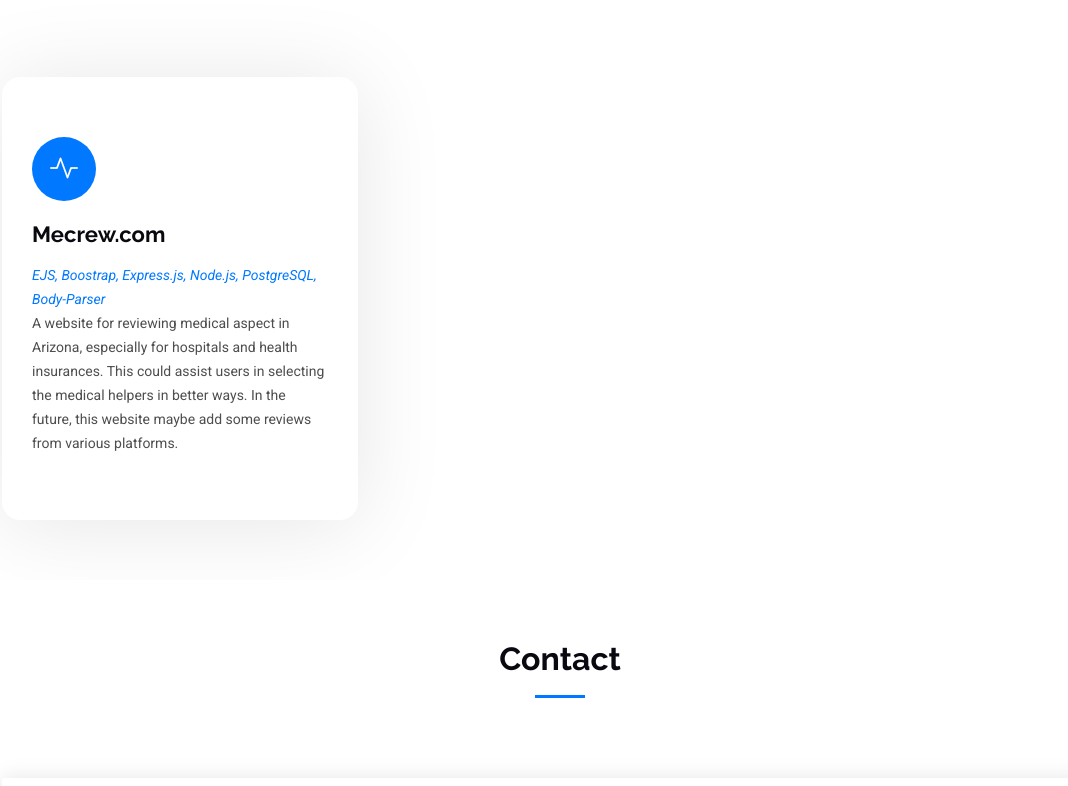
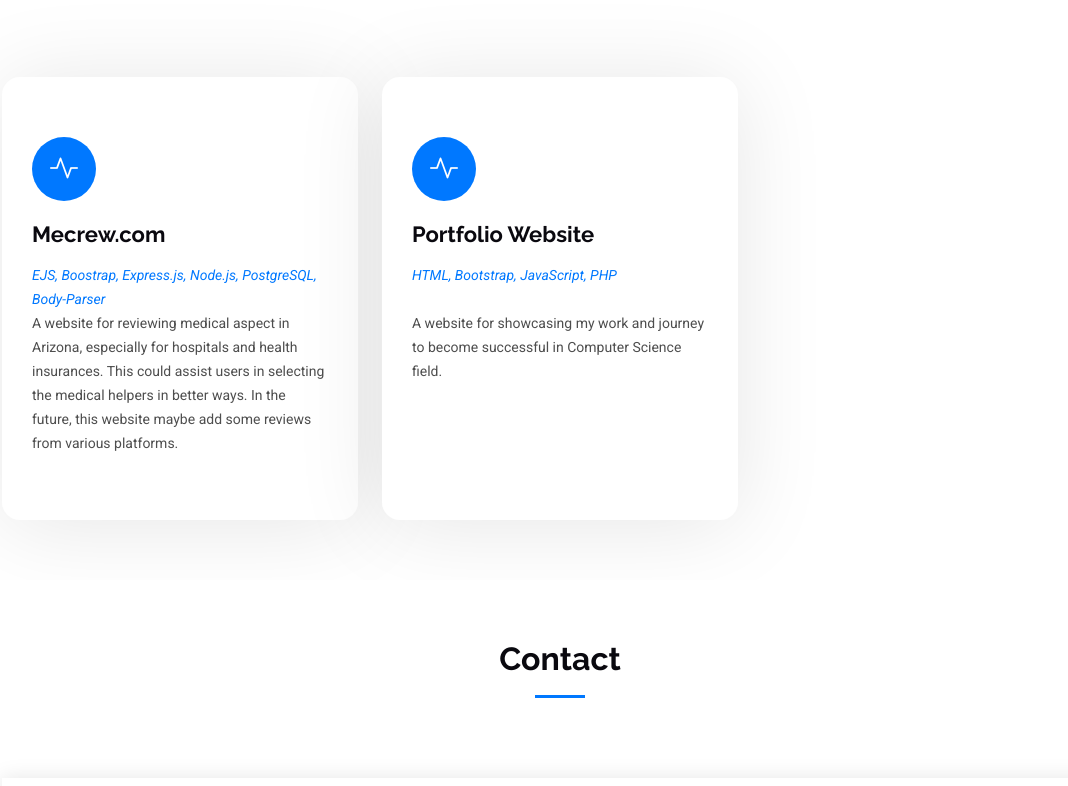
Before and after one commit to bahieulqd12a12024/Hieu-Nguyen-s-Portfolio-Website, a plain HTML site: page index.html in a window 1280 px wide. Shown: the part 3270-4056 px from the top of the page, without its empty margins (80-1148 px from the left). Drawn offline with Linux system fonts and the light colour scheme.

Commit message:
adding portfolio website project

```diff
--- a/index.html
+++ b/index.html
@@ -354,6 +354,21 @@
             </div>
           </div><!-- End Service Item -->
 
+          <div class="col-lg-4 col-md-6" data-aos="fade-up" data-aos-delay="100">
+            <div class="service-item  position-relative">
+              <div class="icon">
+                <i class="bi bi-activity"></i>
+              </div>
+              <a href="https://github.com/bahieulqd12a12024/Hieu-Nguyen-s-Portfolio-Website" class="stretched-link">
+                <h3>Portfolio Website</h3>
+                <p><em>HTML, Bootstrap, JavaScript, PHP</em></p>
+                <br/>
+              </a>
+              <p>A website for showcasing my work and journey to become successful in Computer Science field.
+              </p>
+            </div>
+          </div><!-- End Service Item -->
+
 
 
         </div>
```
